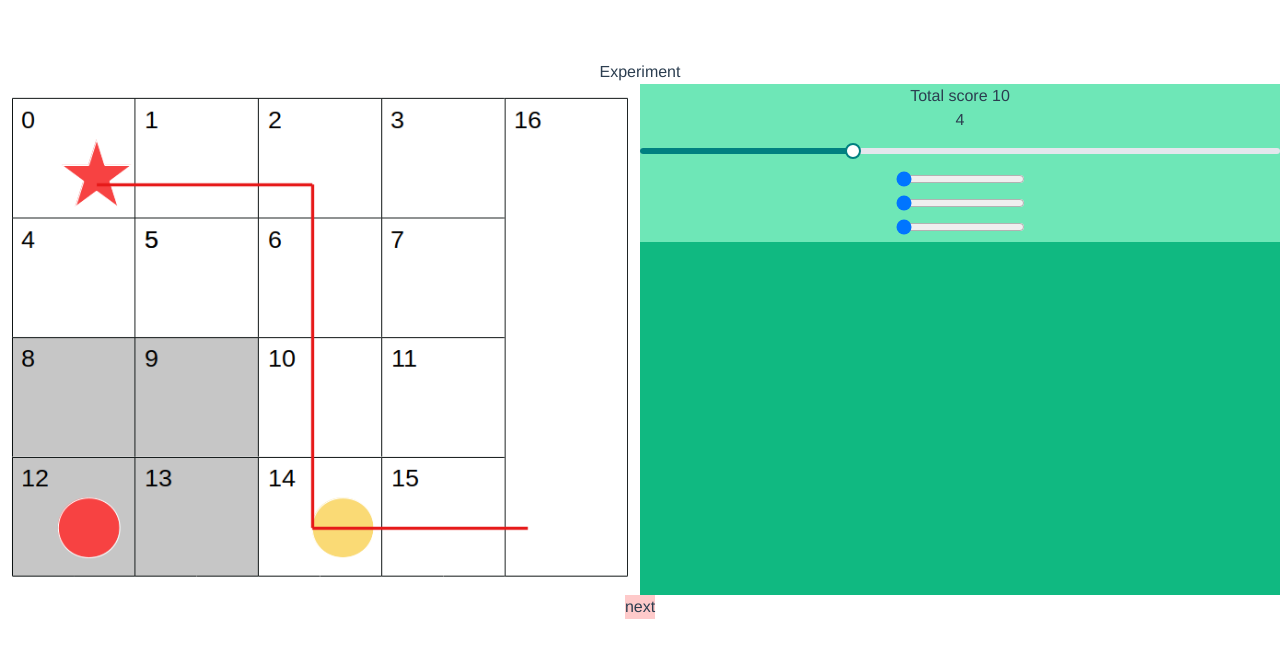
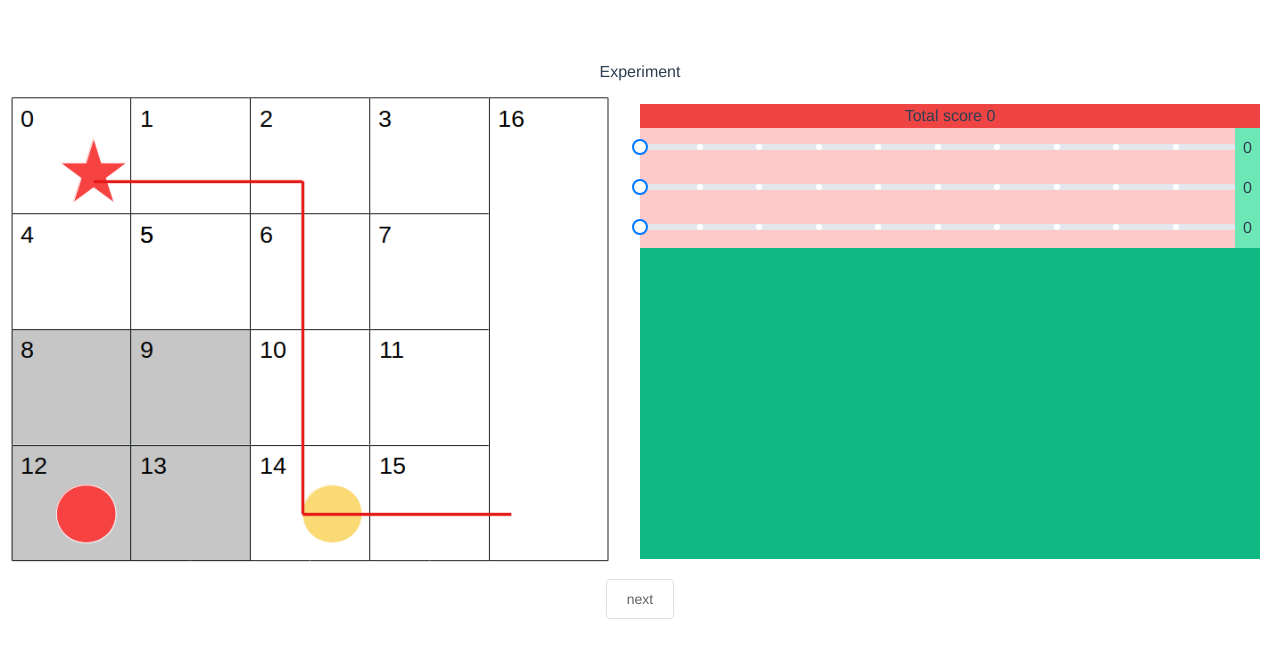
Before and after one commit to mlltn/bob_in_maze, a Vue app: page / in a window 1280 px wide. Shown: the top 658 px of the page. Built offline with nearby package versions, Linux system fonts and the light colour scheme.

Commit message:
mvp experiment functionality implemented

```diff
--- a/src/components/Experiment.vue
+++ b/src/components/Experiment.vue
@@ -6,12 +6,12 @@
         <div id="pictureFrame" class="flex-1 bg-black">
           <img src="./../assets/material/Stimulus9-1.png" />
         </div>
-        <div class="flex-1 bg-green-500">
+        <div class="flex-1 bg-green-500 m-5">
           <SliderMenu />
         </div>
       </div>
       <div>
-        <button class="bg-red-200">next</button>
+        <el-button class="bg-red-200">next</el-button>
       </div>
     </div>
   </div>
--- a/src/components/SliderMenu.vue
+++ b/src/components/SliderMenu.vue
@@ -1,37 +1,20 @@
 <template>
   <div id="slider-menu" class="bg-green-300">
-    <div>Total score 10</div>
-    <div>
-      {{ test }}
-      <el-slider min="1" max="10" v-model="test"></el-slider>
-      <input
-        type="range"
-        min="1"
-        max="100"
-        value="0"
-        class="slider"
-        id="firstSlider"
-      />
+    <div class="bg-red-500" v-bind:class="{ 'bg-green-500': totalScore == 10 }">
+      Total score {{ totalScore }}
     </div>
     <div>
-      <input
-        type="range"
-        min="1"
-        max="100"
-        value="0"
-        class="slider"
-        id="secondSlider"
-      />
-    </div>
-    <div>
-      <input
-        type="range"
-        min="1"
-        max="100"
-        value="0"
-        class="slider"
-        id="thirdSlider"
-      />
+      <div class="flex" v-for="slider in sliders" v-bind:key="slider.id">
+        <el-slider
+          v-bind:id="'slider-' + slider.id"
+          class="flex-auto bg-red-200"
+          :min="0"
+          :max="10"
+          show-stops
+          v-model="slider.score"
+        ></el-slider>
+        <div class="m-2">{{ slider.score }}</div>
+      </div>
     </div>
   </div>
 </template>
@@ -40,8 +23,37 @@
 export default {
   data() {
     return {
-      test: 4,
+      default_settings: {
+        score: 0,
+        min: 0,
+        max: 10,
+      },
+      sliders: [
+        { id: 1, color: "rgb(0, 255, 255)" },
+        { id: 2, color: "rgb(255, 0, 0)" },
+        { id: 3, color: "rgb(0, 0, 255)" },
+      ],
     };
+  },
+  created() {
+    this.sliders.forEach((slider, index) => {
+      this.$set(this.sliders[index], "score", this.default_settings.score);
+      this.$set(this.sliders[index], "min", this.default_settings.min);
+      this.$set(this.sliders[index], "max", this.default_settings.max);
+    });
+  },
+  computed: {
+    totalScore() {
+      let totalScore = 0;
+      this.sliders.forEach((slider) => {
+        console.log(totalScore);
+        totalScore += slider.score;
+      });
+      return totalScore;
+    },
+    // dynamicStyles() {
+    //   return;
+    // },
   },
 };
 </script>
--- a/src/styles.scss
+++ b/src/styles.scss
@@ -1,5 +1,5 @@
 /* theme color */
-$--color-primary: teal;
+$--color-primary: rgb(0, 119, 255);
 
 /* icon font path, required */
 $--font-path: '~element-ui/lib/theme-chalk/fonts';
```
